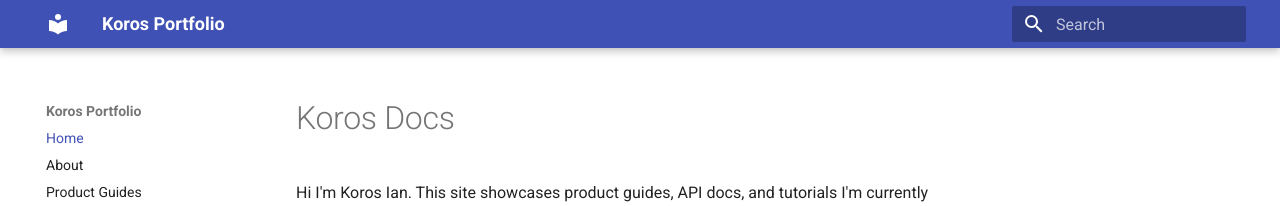
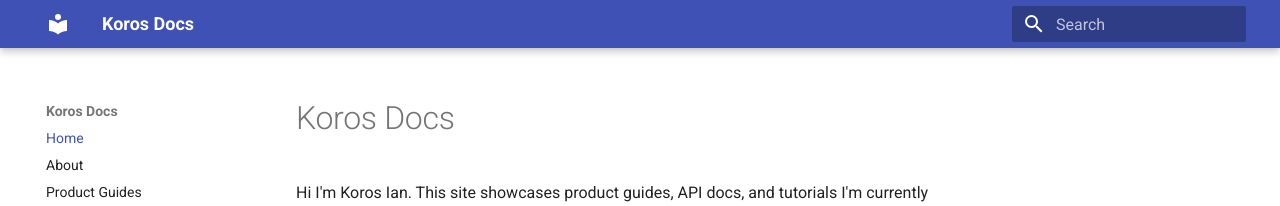
Before and after one commit to koros33/koros33.github.io, an MkDocs documentation site: the page built from docs/index.md, in a window 1280 px wide. Shown: the top 206 px of the page. Built offline with MkDocs 1.6.1 and Material for MkDocs 9.7.7, drawn with Linux system fonts in a browser that asks for light colours.

Commit message:
mkdocs.yml

```diff
--- a/mkdocs.yml
+++ b/mkdocs.yml
@@ -1,5 +1,5 @@
-site_name: Koros Portfolio
-site_url: https://koros.github.io/
+site_name: Koros Docs
+site_url: https://koros33.github.io/
 
 nav:
   - Home: index.md
```
